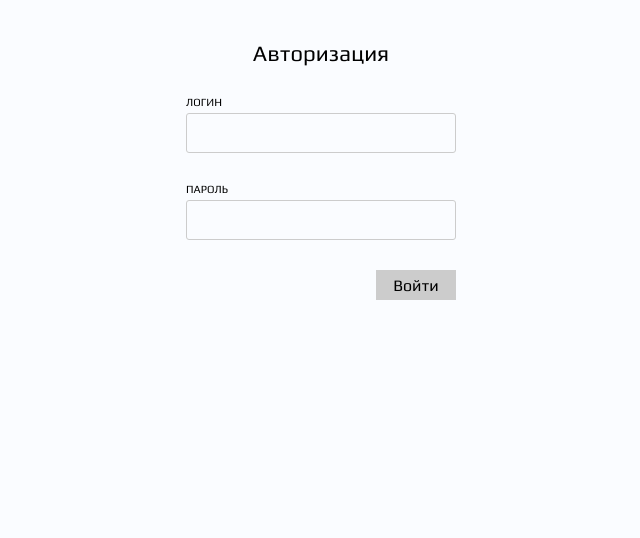
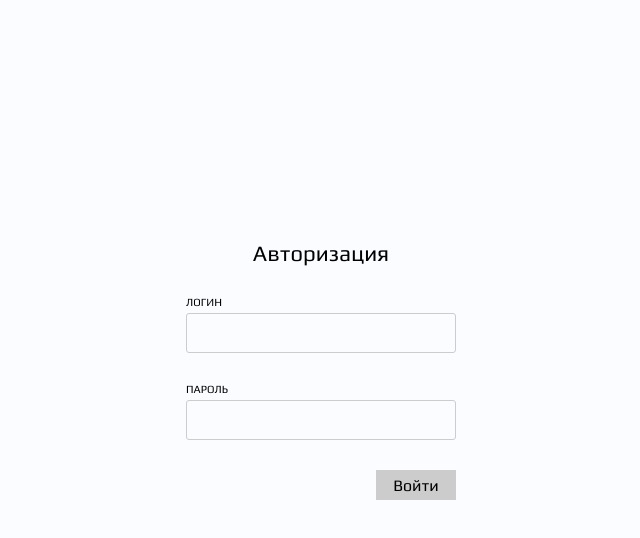
Before and after one commit to OlegKochiev/olegkochiev.com, a Next.js app: page /auth in a window 1280 px wide. Shown: the top 538 px of the page, without its empty margins (319-959 px from the left). Built offline with nearby package versions, Linux system fonts and the light colour scheme.

Commit message:
added some changes

```diff
--- a/src/pages/404.tsx
+++ b/src/pages/404.tsx
@@ -59,7 +59,7 @@ const Error404 = () => {
         <DescContainer>
           <H1>404</H1>
           <H2>
-            Ого! Похоже что ты заблудился <SadSmile />
+            Упс! Похоже что ты заблудился <SadSmile />
           </H2>
 
           <Desc>
--- a/src/pages/auth/index.tsx
+++ b/src/pages/auth/index.tsx
@@ -15,7 +15,7 @@ const Container = styled.div`
   justify-content: center;
   align-items: center;
   width: 100%;
-  height: 100%;
+  min-height: 100vh;
   background-color: inherit;
 `;
 
```
